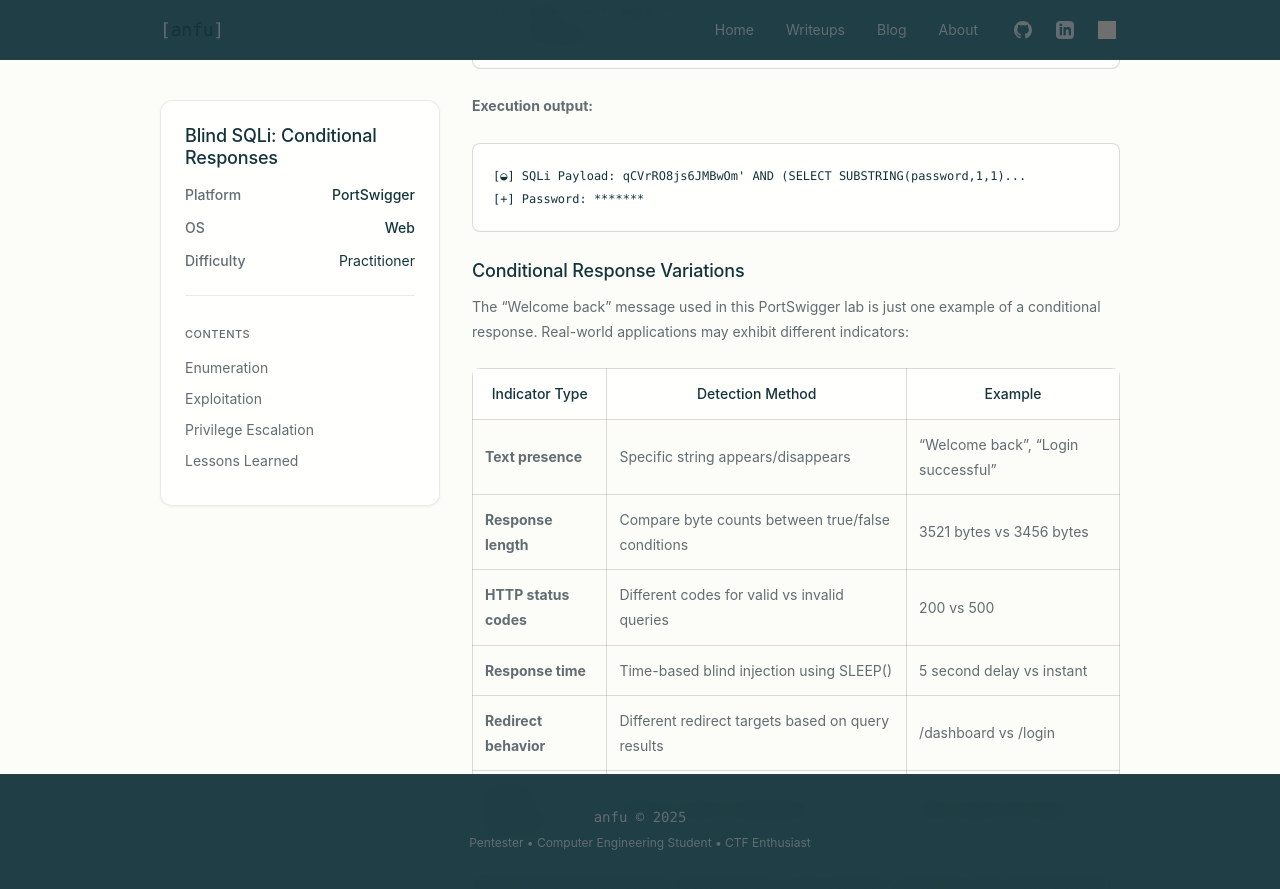
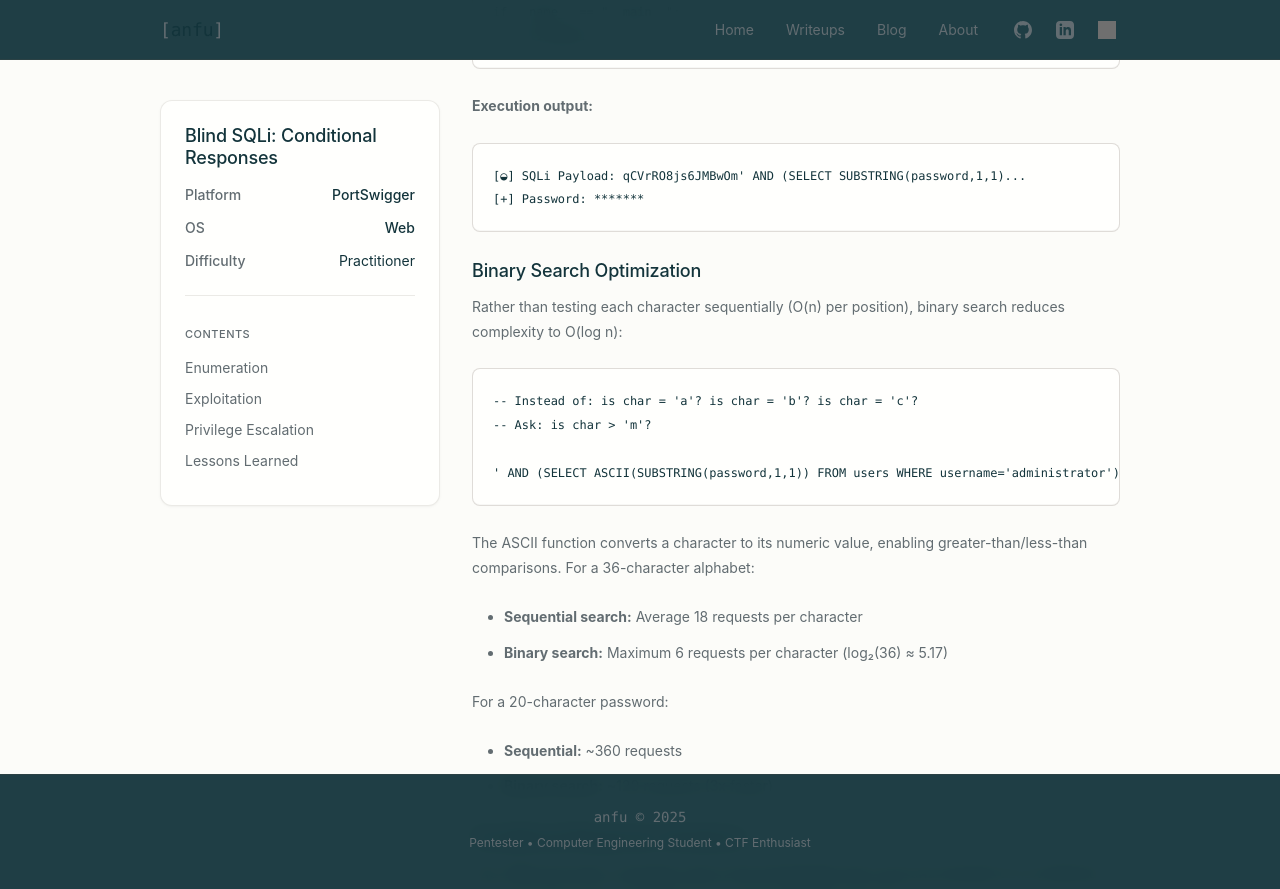
Before and after one commit to 7anfu/7anfu.github.io, a Jekyll site: the page built from _writeups/writeup-blind-sqli-conditional-responses.md, in a window 1280 px wide and 900 px high, scrolled down 13308 px. Shown: the top 889 px of the window. Built offline with Jekyll 4.4.1, drawn with Linux system fonts in a browser that asks for light colours; some web fonts are replaced; grey boxes are pictures that could not be loaded.

Commit message:
Introduce binary search optimization for SQLi
Added section on binary search optimization for blind SQLi.

````diff
--- a/_writeups/writeup-blind-sqli-conditional-responses.md
+++ b/_writeups/writeup-blind-sqli-conditional-responses.md
@@ -494,6 +494,25 @@ if __name__ == "__main__":
 [◒] SQLi Payload: qCVrRO8js6JMBwOm' AND (SELECT SUBSTRING(password,1,1)...
 [+] Password: *******
 ```
+### Binary Search Optimization
+
+Rather than testing each character sequentially (O(n) per position), binary search reduces complexity to O(log n):
+
+```sql
+-- Instead of: is char = 'a'? is char = 'b'? is char = 'c'?
+-- Ask: is char > 'm'?
+
+' AND (SELECT ASCII(SUBSTRING(password,1,1)) FROM users WHERE username='administrator') > 109-- -
+```
+
+The ASCII function converts a character to its numeric value, enabling greater-than/less-than comparisons. For a 36-character alphabet:
+
+- **Sequential search:** Average 18 requests per character
+- **Binary search:** Maximum 6 requests per character (log₂(36) ≈ 5.17)
+
+For a 20-character password:
+- **Sequential:** ~360 requests
+- **Binary search:** ~120 requests (3x faster)
 
 ### Conditional Response Variations
 
````
